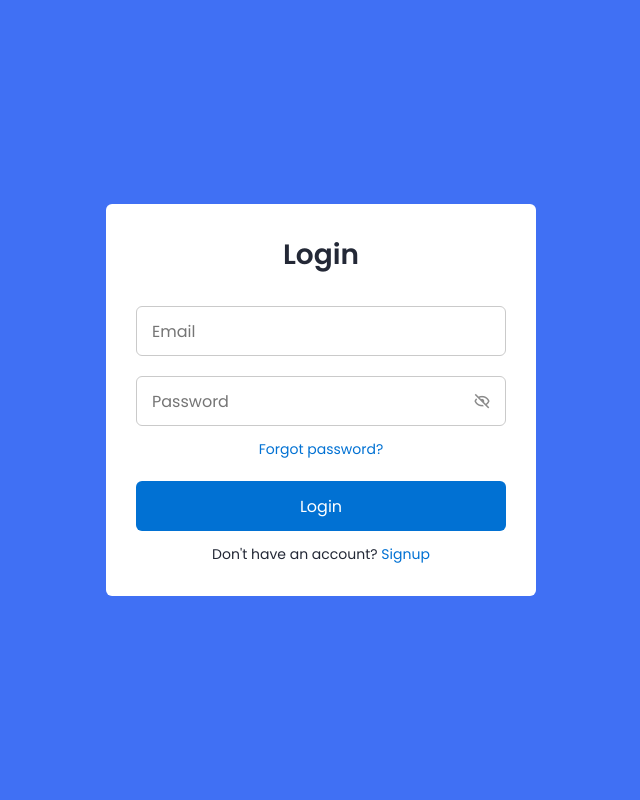
After one commit to phatdat20905/django-dental-clinic, a Django app: page /login in a window 1280 px wide. The commit adds this page. Shown: the whole page, without its empty margins (319-959 px from the left). Run offline with Django 5.2, Linux system fonts and the light colour scheme.

Commit message:
lam giao dien trang login

```diff
--- a/website/static/website/css/home.css
+++ b/website/static/website/css/home.css
@@ -13,7 +13,7 @@
   align-items: center;
   justify-content: center;
   min-height: 100vh;
-  background: url("images/bg.jpg") #6e7089 no-repeat center;
+  background: #6e7089 no-repeat center;
 }
 
 .clinic-container {
@@ -22,7 +22,7 @@
   align-items: center;
   justify-content: center;
   min-height: 100vh;
-  background: url("images/bg.jpg") #999ddc no-repeat center;
+  background: #999ddc no-repeat center;
 }
 
 
@@ -32,7 +32,7 @@
   align-items: center;
   justify-content: center;
   min-height: 100vh;
-  background: url("images/bg.jpg") #030728 no-repeat center;
+  background: #030728 no-repeat center;
 }
 
 .title {
--- /dev/null
+++ b/website/static/website/css/login.css
@@ -0,0 +1,168 @@
+/* Google Fonts - Poppins */
+@import url('https://fonts.googleapis.com/css2?family=Poppins:wght@300;400;500;600&display=swap');
+* {
+  margin: 0;
+  padding: 0;
+  box-sizing: border-box;
+  font-family: 'Poppins', sans-serif;
+}
+.container {
+  height: 100vh;
+  width: 100%;
+  display: flex;
+  align-items: center;
+  justify-content: center;
+  background-color: #4070f4;
+  column-gap: 30px;
+}
+.form {
+  position: absolute;
+  max-width: 430px;
+  width: 100%;
+  padding: 30px;
+  border-radius: 6px;
+  background: #FFF;
+}
+.form.signup {
+  opacity: 0;
+  pointer-events: none;
+}
+.forms.show-signup .form.signup {
+  opacity: 1;
+  pointer-events: auto;
+}
+.forms.show-signup .form.login {
+  opacity: 0;
+  pointer-events: none;
+}
+header {
+  font-size: 28px;
+  font-weight: 600;
+  color: #232836;
+  text-align: center;
+}
+form {
+  margin-top: 30px;
+}
+.form .field {
+  position: relative;
+  height: 50px;
+  width: 100%;
+  margin-top: 20px;
+  border-radius: 6px;
+}
+.field input,
+.field button {
+  height: 100%;
+  width: 100%;
+  border: none;
+  font-size: 16px;
+  font-weight: 400;
+  border-radius: 6px;
+}
+.field input {
+  outline: none;
+  padding: 0 15px;
+  border: 1px solid#CACACA;
+}
+.field input:focus {
+  border-bottom-width: 2px;
+}
+.eye-icon {
+  position: absolute;
+  top: 50%;
+  right: 10px;
+  transform: translateY(-50%);
+  font-size: 18px;
+  color: #8b8b8b;
+  cursor: pointer;
+  padding: 5px;
+}
+.field button {
+  color: #fff;
+  background-color: #0171d3;
+  transition: all 0.3s ease;
+  cursor: pointer;
+}
+.field button:hover {
+  background-color: #016dcb;
+}
+.form-link {
+  text-align: center;
+  margin-top: 10px;
+}
+.form-link span,
+.form-link a {
+  font-size: 14px;
+  font-weight: 400;
+  color: #232836;
+}
+.form a {
+  color: #0171d3;
+  text-decoration: none;
+}
+.form-content a:hover {
+  text-decoration: underline;
+}
+.line {
+  position: relative;
+  height: 1px;
+  width: 100%;
+  margin: 36px 0;
+  background-color: #d4d4d4;
+}
+.line::before {
+  content: 'Or';
+  position: absolute;
+  top: 50%;
+  left: 50%;
+  transform: translate(-50%, -50%);
+  background-color: #FFF;
+  color: #8b8b8b;
+  padding: 0 15px;
+}
+.media-options a {
+  display: flex;
+  align-items: center;
+  justify-content: center;
+}
+a.facebook {
+  color: #fff;
+  background-color: #4267b2;
+}
+a.facebook .facebook-icon {
+  height: 28px;
+  width: 28px;
+  color: #0171d3;
+  font-size: 20px;
+  border-radius: 50%;
+  display: flex;
+  align-items: center;
+  justify-content: center;
+  background-color: #fff;
+}
+.facebook-icon,
+img.google-img {
+  position: absolute;
+  top: 50%;
+  left: 15px;
+  transform: translateY(-50%);
+}
+img.google-img {
+  height: 20px;
+  width: 20px;
+  object-fit: cover;
+}
+a.google {
+  border: 1px solid #CACACA;
+}
+a.google span {
+  font-weight: 500;
+  opacity: 0.6;
+  color: #232836;
+}
+@media screen and (max-width: 400px) {
+  .form {
+    padding: 20px 10px;
+  }
+}
--- /dev/null
+++ b/website/static/website/js/login.js
@@ -0,0 +1,25 @@
+const forms = document.querySelector(".forms"),
+  pwShowHide = document.querySelectorAll(".eye-icon"),
+  links = document.querySelectorAll(".link");
+// Add click event listener to each eye icon for toggling password visibility
+pwShowHide.forEach(eyeIcon => {
+  eyeIcon.addEventListener("click", () => {
+    let pwFields = eyeIcon.parentElement.parentElement.querySelectorAll(".password");
+    pwFields.forEach(password => {
+      if (password.type === "password") { // If password is hidden
+        password.type = "text"; // Show password
+        eyeIcon.classList.replace("bx-hide", "bx-show"); // Change icon to show state
+        return;
+      }
+      password.type = "password"; // Hide password
+      eyeIcon.classList.replace("bx-show", "bx-hide"); // Change icon to hide state
+    });
+  });
+});
+// Add click event listener to each link to toggle between forms
+links.forEach(link => {
+  link.addEventListener("click", e => {
+    e.preventDefault(); // Prevent default link behavior
+    forms.classList.toggle("show-signup");
+  });
+});
--- a/website/templates/base.html
+++ b/website/templates/base.html
@@ -138,7 +138,7 @@
       </div>
       <div class="right-content">
         <a href="" class="btn btn-primary py-2 px-4 ms-3" style="min-width: 105px">Đặt lịch</a>
-        <a href="" class="btn btn-outline-primary py-2 px-4 ms-3" style="min-width: 130px">Đăng nhập</a>
+        <a href="/login" class="btn btn-outline-primary py-2 px-4 ms-3" style="min-width: 130px">Đăng nhập</a>
       </div>
     </div>
   </div>
--- /dev/null
+++ b/website/templates/website/login.html
@@ -0,0 +1,94 @@
+{% load static %}
+<!DOCTYPE html>
+<!-- Coding by CodingLab | www.codinglabweb.com-->
+<html lang="en">
+<head>
+  <meta charset="UTF-8">
+  <meta http-equiv="X-UA-Compatible" content="IE=edge">
+  <meta name="viewport" content="width=device-width, initial-scale=1.0">
+  <title> Responsive Login and Signup Form </title>
+  <!-- CSS -->
+  <link rel="stylesheet" href="{%static "website/css/login.css"%}">
+  <!-- Boxicons CSS -->
+  <link href='https://unpkg.com/boxicons@2.1.2/css/boxicons.min.css' rel='stylesheet'>
+</head>
+<body>
+  <section class="container forms">
+    <div class="form login">
+      <div class="form-content">
+        <header>Login</header>
+        <form action="#">
+          <div class="field input-field">
+            <input type="email" placeholder="Email" class="input">
+          </div>
+          <div class="field input-field">
+            <input type="password" placeholder="Password" class="password">
+            <i class='bx bx-hide eye-icon'></i>
+          </div>
+          <div class="form-link">
+            <a href="#" class="forgot-pass">Forgot password?</a>
+          </div>
+          <div class="field button-field">
+            <button>Login</button>
+          </div>
+        </form>
+        <div class="form-link">
+          <span>Don't have an account? <a href="#" class="link signup-link">Signup</a></span>
+        </div>
+      </div>
+      {% comment %} <div class="line"></div> {% endcomment %}
+      {% comment %} <div class="media-options">
+        <a href="#" class="field facebook">
+          <i class='bx bxl-facebook facebook-icon'></i>
+          <span>Login with Facebook</span>
+        </a>
+      </div>
+      <div class="media-options">
+        <a href="#" class="field google">
+          <img src="images/google.png" alt="" class="google-img">
+          <span>Login with Google</span>
+        </a>
+      </div> {% endcomment %}
+    </div>
+    <!-- Signup Form -->
+    <div class="form signup">
+      <div class="form-content">
+        <header>Signup</header>
+        <form action="#">
+          <div class="field input-field">
+            <input type="email" placeholder="Email" class="input">
+          </div>
+          <div class="field input-field">
+            <input type="password" placeholder="Create password" class="password">
+          </div>
+          <div class="field input-field">
+            <input type="password" placeholder="Confirm password" class="password">
+            <i class='bx bx-hide eye-icon'></i>
+          </div>
+          <div class="field button-field">
+            <button>Signup</button>
+          </div>
+        </form>
+        <div class="form-link">
+          <span>Already have an account? <a href="#" class="link login-link">Login</a></span>
+        </div>
+      </div>
+      {% comment %} <div class="line"></div> {% endcomment %}
+      {% comment %} <div class="media-options">
+        <a href="#" class="field facebook">
+          <i class='bx bxl-facebook facebook-icon'></i>
+          <span>Login with Facebook</span>
+        </a>
+      </div>
+      <div class="media-options">
+        <a href="#" class="field google">
+          <img src="images/google.png" alt="Google" class="google-img">
+          <span>Login with Google</span>
+        </a>
+      </div> {% endcomment %}
+    </div>
+  </section>
+  <!-- JavaScript -->
+  <script src="{%static "website/js/login.js"%}"></script>
+</body>
+</html>
--- a/website/urls.py
+++ b/website/urls.py
@@ -3,5 +3,6 @@ from django.urls import path
 from . import views
 
 urlpatterns = [
-    path('', views.homepage)
+    path('', views.homepage),
+    path('login', views.login)
 ]
--- a/website/views.py
+++ b/website/views.py
@@ -4,3 +4,6 @@ from django.http import HttpResponse
 
 def homepage(request):
     return render(request, 'website/home.html')
+
+def login(request):
+    return render(request, 'website/login.html')
```
Also changed, not shown: website/static/website/js/home.js (+0 -74 lines).
